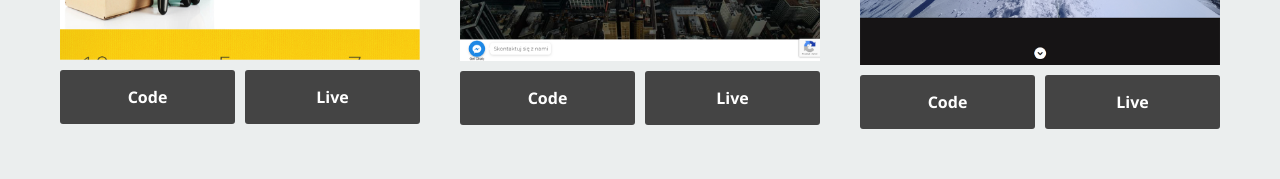
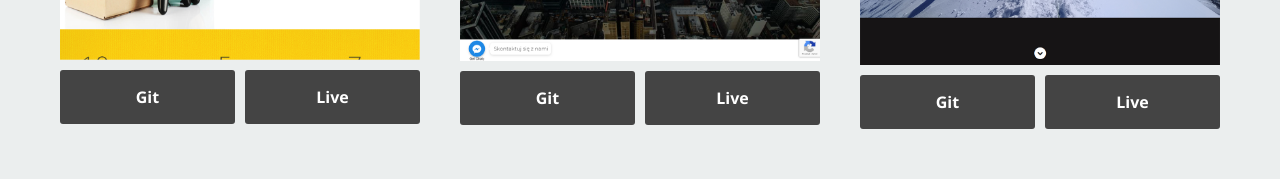
Before and after one commit to Pawel-dev5/portfolio, a React (Create React App) app: page / in a window 1280 px wide. Shown: the part 5293-5472 px from the top of the page. Built offline with nearby package versions, Linux system fonts and the light colour scheme.

Commit message:
zmiana code

```diff
--- a/src/Components/Portfolio.js
+++ b/src/Components/Portfolio.js
@@ -24,7 +24,7 @@ class Portfolio extends Component {
               <div className="overlay">
                 <div className="download-portfolio">
                   <a href={projects.git} title={projects.title}  target="_blank" rel="noopener noreferrer" >
-                    <button className="button-portfolio" href={projects.git}>Code</button>
+                    <button className="button-portfolio" href={projects.git}>Git</button>
                   </a>
                   <a href={projects.url} title={projects.title}  target="_blank" rel="noopener noreferrer" >
                     <button className="button-portfolio" href={projects.url} >Live</button>
```
